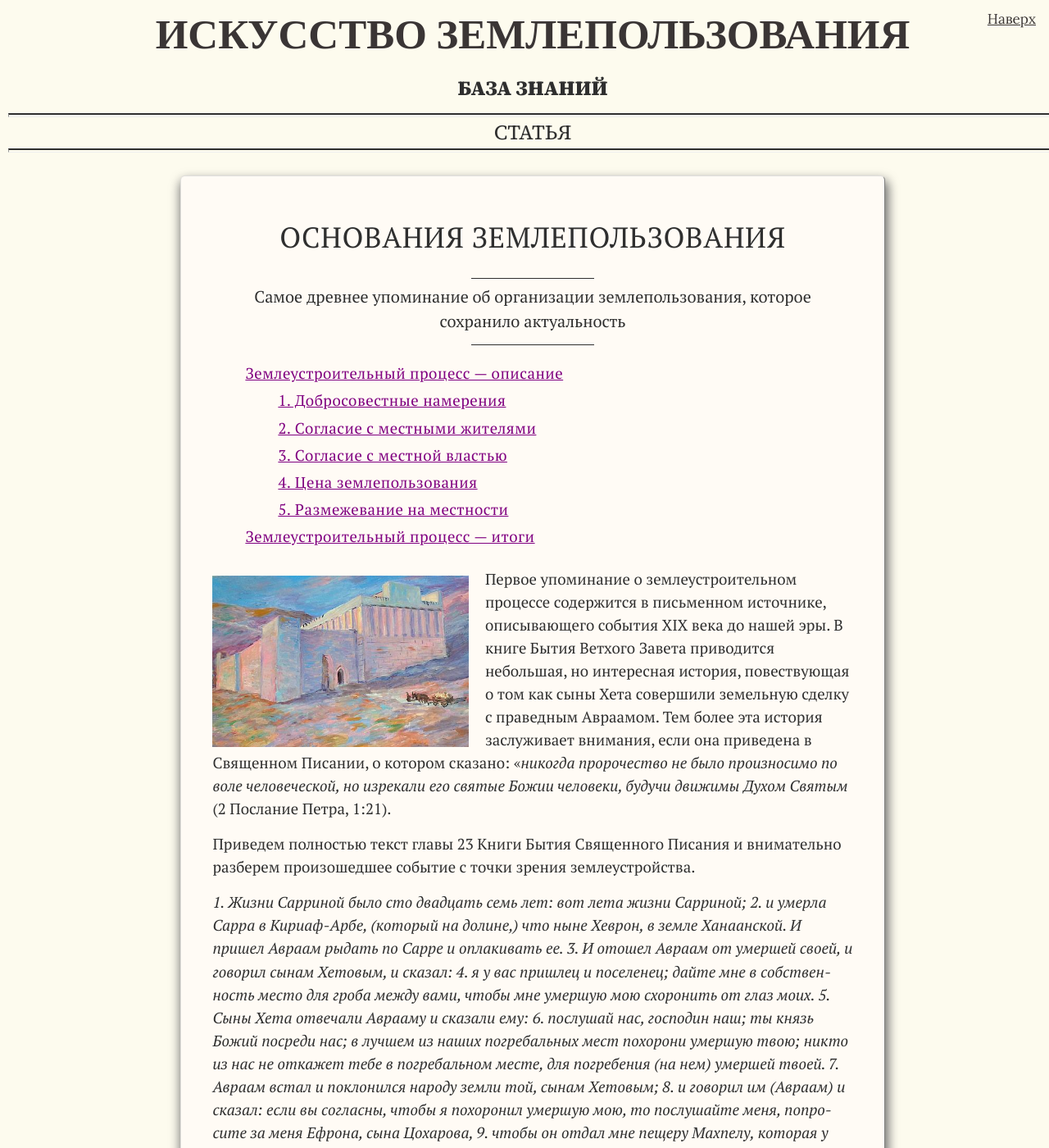
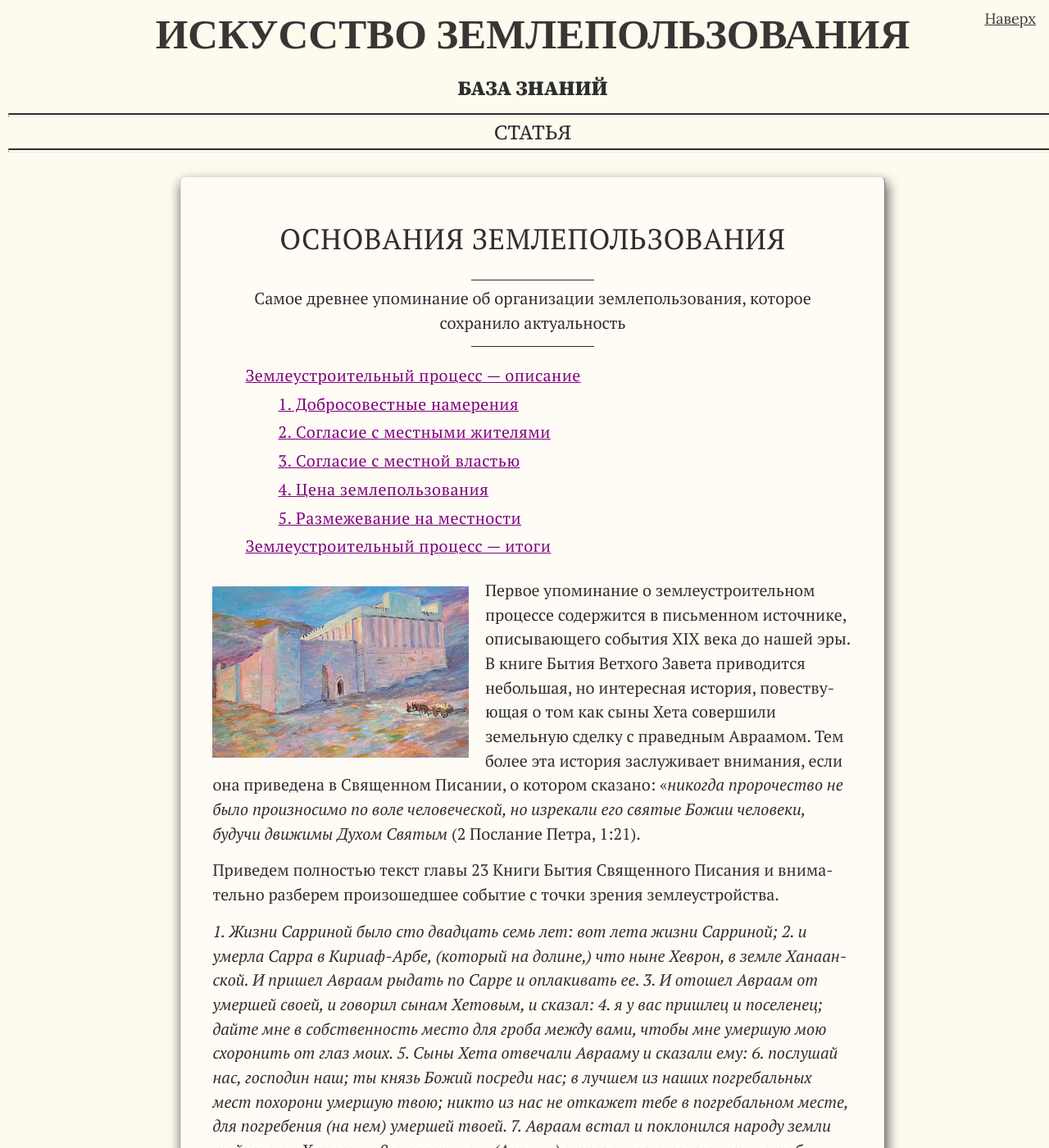
Before and after one commit to SergSi/land-use-art, a Jekyll site: the page built from _posts/2023-09-01-book.md, in a window 1280 px wide and 1400 px high. Shown: the whole window at 82% size. Built offline with Jekyll 4.4.1, drawn with Linux system fonts in a browser that asks for light colours; some web fonts are replaced.

Commit message:
Update style.css

```diff
--- a/assets/css/style.css
+++ b/assets/css/style.css
@@ -74,8 +74,8 @@ html {
 }
 
 body{
-  font-size: clamp(1.3rem, 1.2rem + 0.5vw, 1.7rem);
-  line-height: clamp(1.4rem, 1.3rem + 0.5vw, 1.8rem);
+  font-size: clamp(1.4rem, 1.3rem + 0.5vw, 1.8rem);
+  line-height: clamp(1.45rem, 1.164rem + 0.762vw, 1.85rem);
   font-family: "Lora", serif;
   font-weight: 400;
   color: var(--font-color);
```
